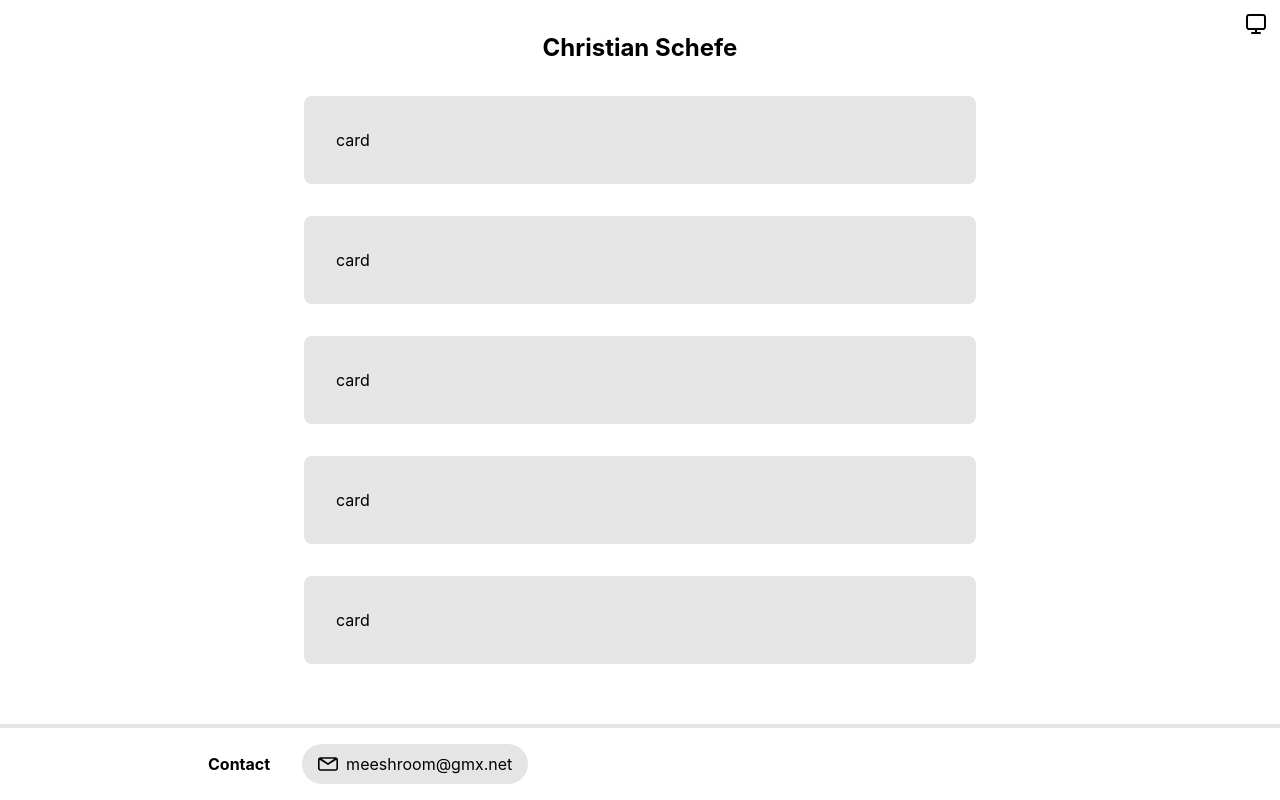
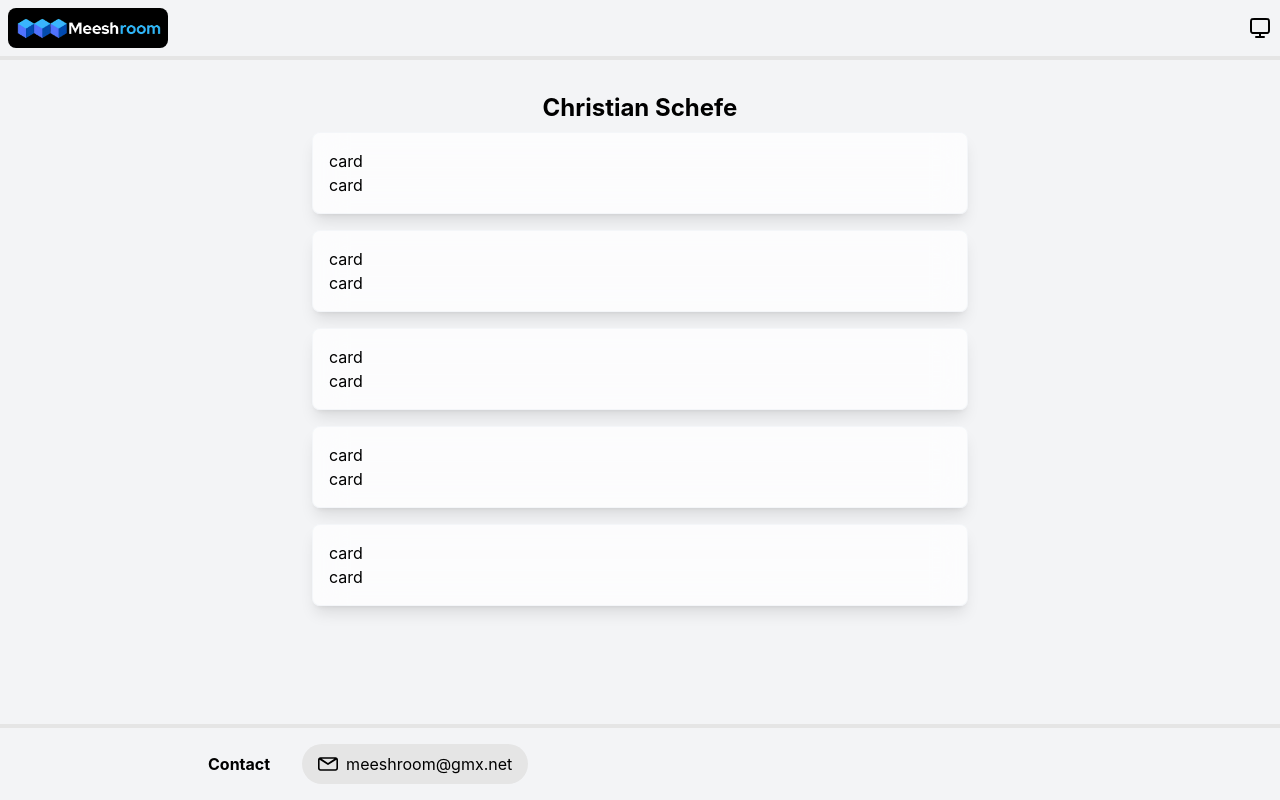
Before and after one commit to Christian-Schefe/Christian-Schefe.github.io, a React (Vite) app: page / in a window 1280 px wide. Built offline with nearby package versions, Linux system fonts and the light colour scheme.

Commit message:
feat: add glassmorphism cards

```diff
--- a/index.html
+++ b/index.html
@@ -7,7 +7,7 @@
     <title>Christian Schefe</title>
   </head>
   <body class="flex min-h-full w-full">
-    <div id="root" class="w-full h-full flex-grow text-black dark:text-white bg-white dark:bg-black flex flex-col items-center"></div>
+    <div id="root" class="w-full h-full flex-grow text-black dark:text-white bg-white dark:bg-black"></div>
     <script type="module" src="/src/main.tsx"></script>
   </body>
 </html>
--- a/src/app.tsx
+++ b/src/app.tsx
@@ -1,6 +1,6 @@
 import { Footer } from './footer';
+import { NavBar } from './navbar';
 import { ProjectCard } from './projectCard';
-import { ThemeToggle } from './themeToggle';
 
 function App() {
   const content = [];
@@ -9,14 +9,14 @@ function App() {
   }
 
   return (
-    <>
-      <div className="max-w-2xl h-full flex flex-col w-full m-8">
-        <ThemeToggle />
+    <div className="w-full h-full flex-grow flex flex-col items-center bg-gray-100">
+      <NavBar />
+      <div className="max-w-2xl h-full flex flex-col w-full m-8 ">
         <h1 className="text-center font-bold text-2xl">Christian Schefe</h1>
         {content}
       </div>
       <Footer />
-    </>
+    </div>
   );
 }
 
--- /dev/null
+++ b/src/glassCard.tsx
@@ -0,0 +1,10 @@
+import { PropsWithChildren } from 'react';
+
+interface GlassCardProps {}
+
+export function GlassCard(props: PropsWithChildren<GlassCardProps>) {
+  const colorClass = 'bg-white dark:bg-gray-800';
+  const borderClass = 'border border-gray-200 dark:border-white border-opacity-30 dark:border-opacity-15';
+  const bgClass = 'backdrop-blur-lg saturate-200 bg-opacity-75 bg-neutral-200 dark:bg-neutral-800';
+  return <div className={`${colorClass} ${borderClass} ${bgClass} m-2 rounded-lg shadow-lg p-4`}>{props.children}</div>;
+}
--- /dev/null
+++ b/src/navbar.tsx
@@ -0,0 +1,14 @@
+import { ThemeToggle } from './themeToggle';
+
+export const NavBar = () => {
+  return (
+    <div className="w-full flex flex-col items-center">
+      <div className="p-2 w-full h-full flex-row flex items-center gap-4">
+        <img src="/logo.png" className="h-10 rounded-lg bg-black"></img>
+        <div className="flex flex-row grow gap-2"></div>
+        <ThemeToggle />
+      </div>
+      <hr className="border-neutral-200 dark:border-neutral-800 border-2 w-full"></hr>
+    </div>
+  );
+};
--- a/src/projectCard.tsx
+++ b/src/projectCard.tsx
@@ -1,7 +1,10 @@
+import { GlassCard } from "./glassCard";
+
 export const ProjectCard = () => {
     return (
-        <div className="dark:bg-neutral-800 bg-neutral-200 rounded-lg p-8 mt-8">
-            card
-        </div>
+        <GlassCard>
+            <p>card</p>
+            <p>card</p>
+        </GlassCard>
     )
 };
--- a/src/themeToggle.tsx
+++ b/src/themeToggle.tsx
@@ -44,7 +44,7 @@ export const ThemeToggle = () => {
   const svg = theme === Theme.Dark ? darkSvg : theme === Theme.Light ? lightSvg : systemDarkMode ? systemDarkSvg : systemLightSvg;
 
   return (
-    <div className="text-white fixed p-1 top-2 right-2 flex justify-center gap-1">
+    <div className="flex justify-center">
       <button className="w-6 h-6 font-bold flex text-xl items-center justify-center rounded-sm" onClick={cycleTheme}>
         <img src={svg}></img>
       </button>
```
Also changed, not shown: public/logo.png (added).
